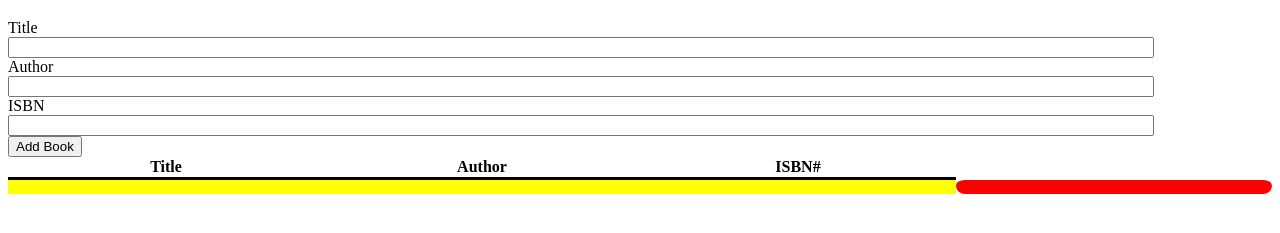
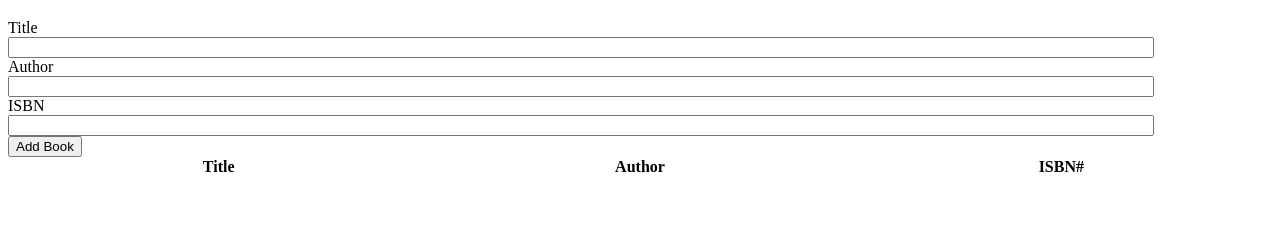
Before and after one commit to acciojob/book-list-imsunokdir, a website: page main.html in a window 1280 px wide. Shown: the part 61-294 px from the top of the page. Drawn offline with Linux system fonts and the light colour scheme.

Commit message:
created a submission

```diff
--- a/main.html
+++ b/main.html
@@ -36,12 +36,6 @@
 				</tr>
 		</thead>
 		<tbody id="book-list">
-			<tr>
-				<td></td>
-				<td></td>
-				<td></td>
-				<td class="delete"></td>
-			</tr>
 
 		</tbody>
 	</table>
```
